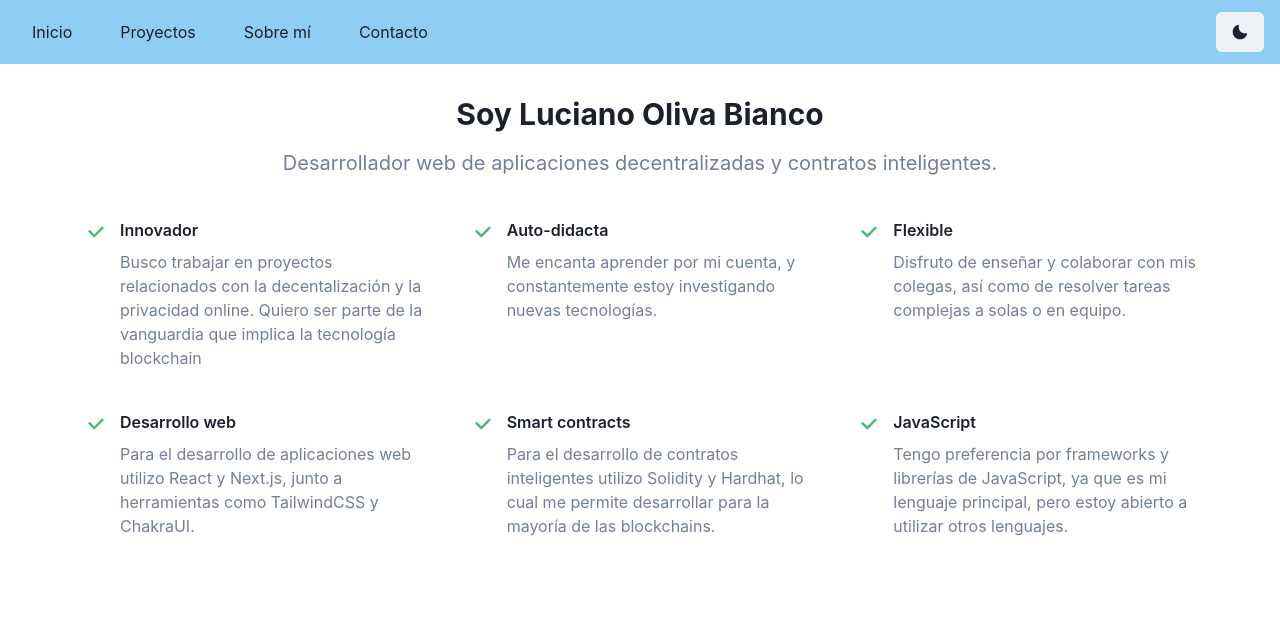
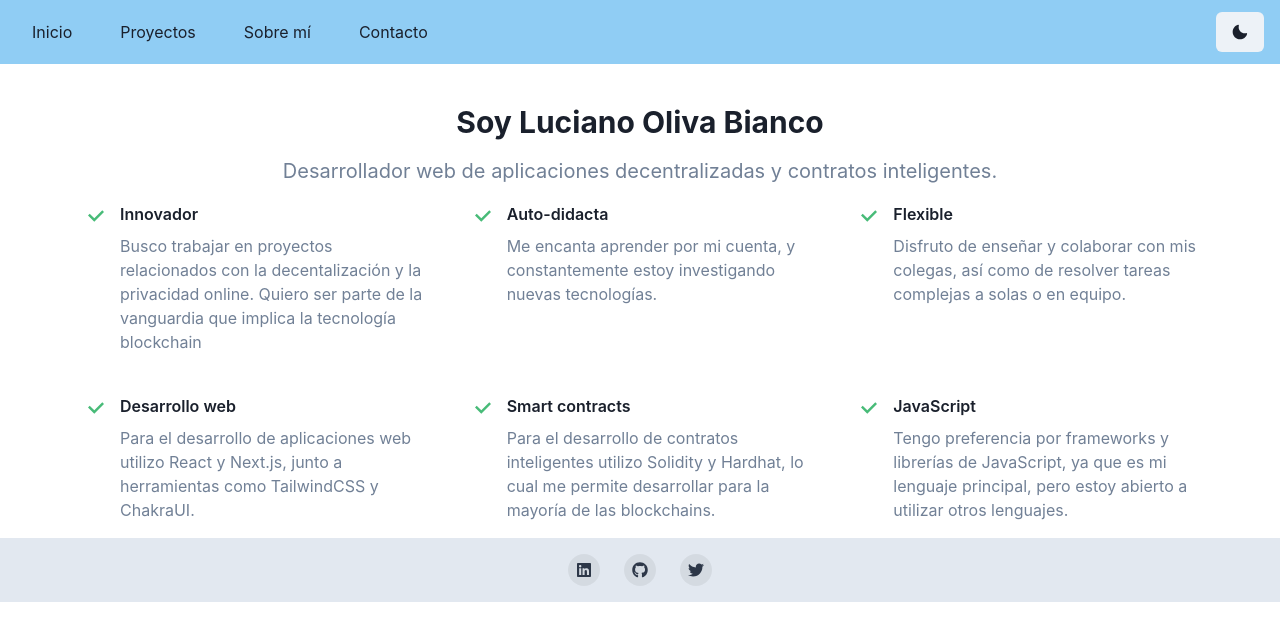
Before and after one commit to luloxi/portfolio-lulox, a Next.js app: page /sobre-mi in a window 1280 px wide. Shown: the top 640 px of the page. Built offline with nearby package versions, Linux system fonts and the light colour scheme.

Commit message:
Added about and  contact to index

```diff
--- a/pages/index.tsx
+++ b/pages/index.tsx
@@ -1,4 +1,6 @@
 import Head from "next/head";
+import AboutContent from "../src/components/AboutContent";
+import ContactForm from "../src/components/ContactForm";
 import Hero from "../src/components/Hero";
 
 export default function Home() {
@@ -11,6 +13,8 @@ export default function Home() {
       </Head>
 
       <Hero />
+      <AboutContent />
+      <ContactForm />
     </>
   );
 }
--- a/pages/sobre-mi.tsx
+++ b/pages/sobre-mi.tsx
@@ -1,5 +1,11 @@
 import Head from "next/head";
-import { Container } from "@chakra-ui/react";
+import {
+  Container,
+  Stack,
+  Heading,
+  Text,
+  useColorModeValue,
+} from "@chakra-ui/react";
 import AboutContent from "../src/components/AboutContent";
 
 export default function Home() {
@@ -11,6 +17,22 @@ export default function Home() {
         <link rel="icon" href="/favicon.ico" />
       </Head>
 
+      {/* Heading */}
+      <Stack
+        spacing={4}
+        as={Container}
+        maxW={"3xl"}
+        textAlign={"center"}
+        mt={6}
+      >
+        <Heading fontSize={"3xl"} mt={4}>
+          Soy Luciano Oliva Bianco
+        </Heading>
+        <Text color={useColorModeValue("gray.500", "gray.300")} fontSize={"xl"}>
+          Desarrollador web de aplicaciones decentralizadas y contratos
+          inteligentes.
+        </Text>
+      </Stack>
       <AboutContent />
     </>
   );
--- a/src/components/AboutContent.tsx
+++ b/src/components/AboutContent.tsx
@@ -48,19 +48,8 @@ const features = [
 export default function AboutContent() {
   return (
     <Box p={4}>
-      {/* Heading */}
-      <Stack spacing={4} as={Container} maxW={"3xl"} textAlign={"center"}>
-        <Heading fontSize={"3xl"} mt={4}>
-          Soy Luciano Oliva Bianco
-        </Heading>
-        <Text color={useColorModeValue("gray.500", "gray.300")} fontSize={"xl"}>
-          Desarrollador web de aplicaciones decentralizadas y contratos
-          inteligentes.
-        </Text>
-      </Stack>
-
       {/* Sections */}
-      <Container maxW={"6xl"} mt={10}>
+      <Container maxW={"6xl"}>
         <SimpleGrid columns={{ base: 1, md: 2, lg: 3 }} spacing={10}>
           {features.map((feature) => (
             <HStack key={feature.id} align={"top"}>
--- a/src/components/Footer.tsx
+++ b/src/components/Footer.tsx
@@ -48,7 +48,7 @@ export default function Footer() {
     <Box
       bg={useColorModeValue("gray.200", "gray.900")}
       color={useColorModeValue("gray.700", "gray.200")}
-      position="fixed"
+      // position="relative"
       bottom="0"
       width="100%"
     >
--- a/src/components/Hero.tsx
+++ b/src/components/Hero.tsx
@@ -21,7 +21,8 @@ export default function Hero() {
       <Stack
         align={"center"}
         spacing={{ base: 8, md: 10 }}
-        py={{ base: 20, md: 24 }}
+        py={{ base: 6, md: 12 }}
+        marginBottom={6}
         direction={{ base: "column", md: "row" }}
       >
         <Stack flex={1} spacing={{ base: 5, md: 10 }}>
--- a/src/components/Layout.tsx
+++ b/src/components/Layout.tsx
@@ -7,7 +7,7 @@ export default function Layout({ children }: { children: any }) {
     <>
       <NavBar />
       <Container maxW="container.xl">{children}</Container>
-      {/* <Footer /> */}
+      <Footer />
     </>
   );
 }
```
Also changed, not shown: src/components/PojectsContent.tsx (+13 -4 lines).
